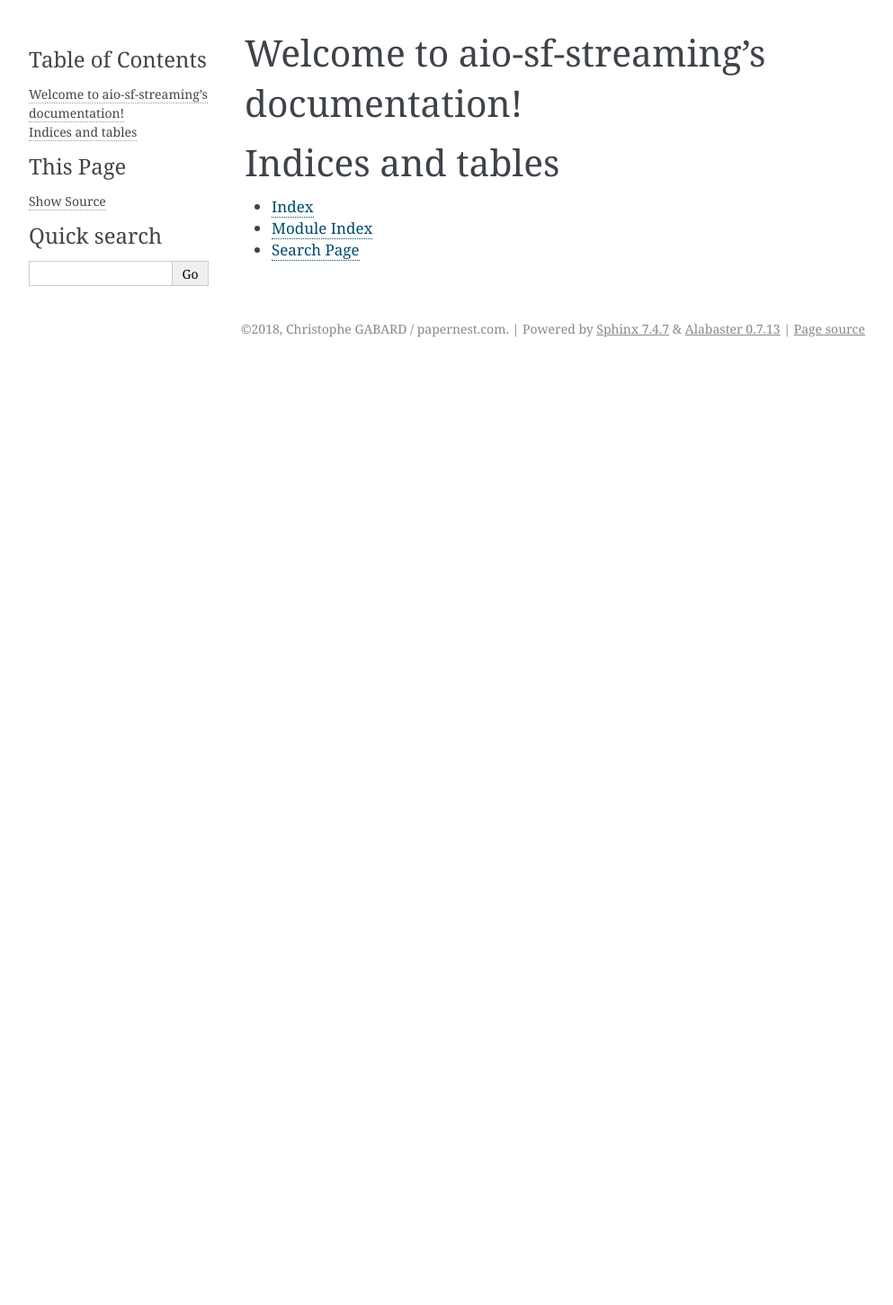
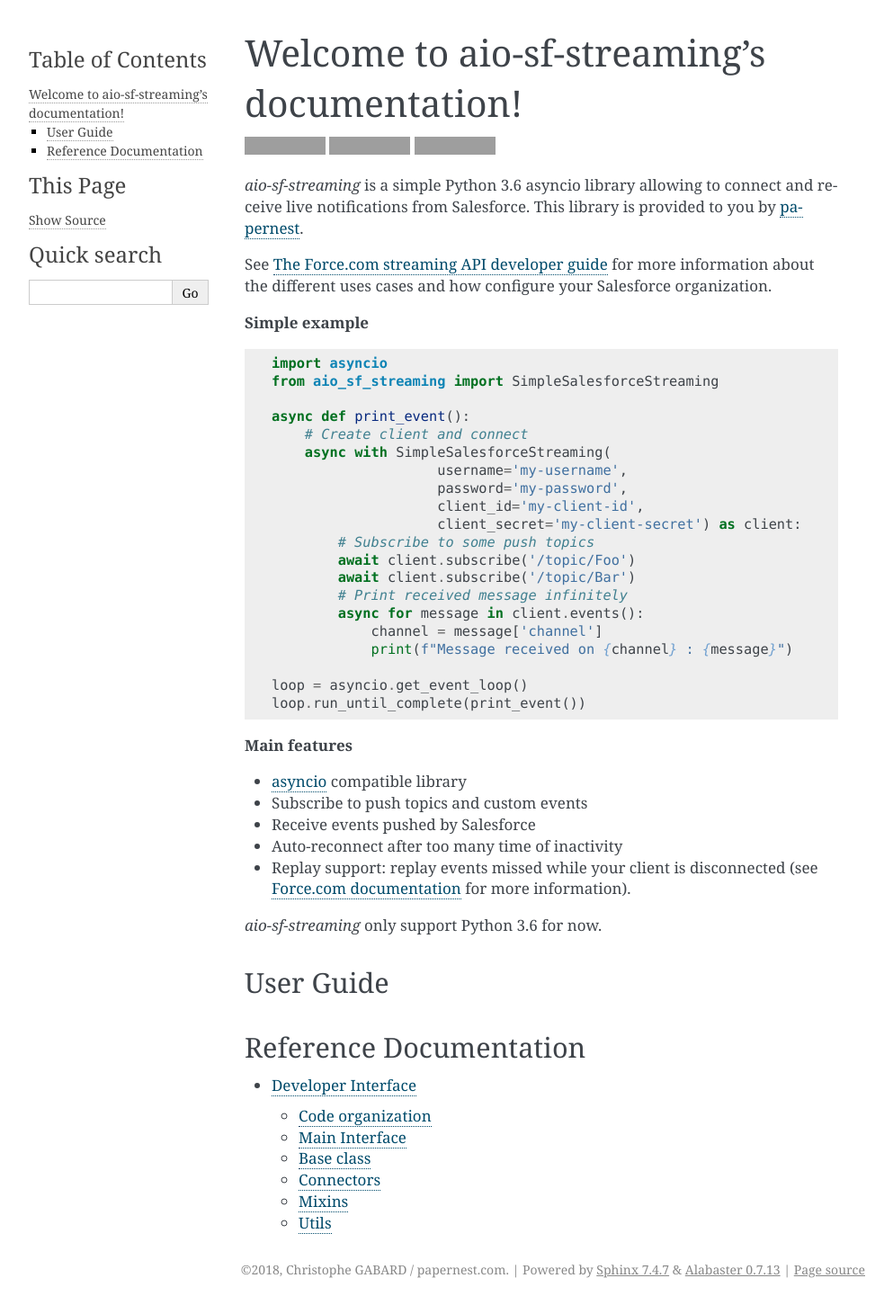
Before and after one commit to papernest/aio_sf_streaming, a Sphinx documentation site: the page built from docs/index.rst, in a window 1280 px wide. Shown: the whole page at 90% size, without its empty margins (148-1141 px from the left). Built offline with Sphinx 7.4.7, drawn with Linux system fonts in a browser that asks for light colours; the version number could not be read and is left out; before the commit the page ends 900 px from its top, so only the background shows below that; grey boxes are pictures that could not be loaded.

Commit message:
Complete doc

```diff
--- /dev/null
+++ b/docs/api.rst
@@ -0,0 +1,132 @@
+.. _api:
+
+Developer Interface
+===================
+
+.. py:module:: aio_sf_streaming
+
+.. py:currentmodule:: aio_sf_streaming
+
+This part of the documentation covers all the interfaces of *aio_sf_streaming*.
+
+Code organization
+-----------------
+
+The package is separated in 5 mains modules:
+
+- High-level classes and helpers are provided to have a quickly functional
+  client. See :ref:`main_interface` section.
+- The :ref:`base_class` section describe the low-level base class that
+  implement the main client logic.
+- To authenticate on Salesforce, you must use one connector that add
+  authentication capability to :py:class:`BaseSalesforceStreaming`. See
+  :ref:`connectors` section for a list of available connectors.
+- :ref:`mixins` extend :py:class:`BaseSalesforceStreaming` capabilities and
+  can be added easily as opt-in option by sub classing.
+- Finally, :ref:`utils` provide some internal utilities functions.
+
+
+.. _main_interface:
+
+Main Interface
+--------------
+
+.. autoclass:: SimpleSalesforceStreaming
+
+   :py:class:`SimpleSalesforceStreaming` inherit all members from their base
+   class. Only main one, for external use, are listed here.
+
+   .. autocomethod:: start
+   .. autocomethod:: subscribe
+   .. autocomethod:: messages
+      :async-for:
+   .. autocomethod:: events
+      :async-for:
+   .. autocomethod:: store_replay_id
+   .. autocomethod:: get_last_replay_id
+   .. autocomethod:: ask_stop
+   .. autocomethod:: unsubscribe
+   .. autocomethod:: stop
+
+.. _base_class:
+
+Base class
+----------
+
+.. autoclass:: BaseSalesforceStreaming
+
+   **High level api**
+
+   .. autocomethod:: start
+   .. autocomethod:: subscribe
+   .. autocomethod:: messages
+      :async-for:
+   .. autocomethod:: events
+      :async-for:
+   .. autocomethod:: ask_stop
+   .. autocomethod:: unsubscribe
+   .. autocomethod:: stop
+
+   **Connection logic**
+
+   .. autoattribute:: token_url
+   .. autocomethod:: fetch_token
+   .. autocomethod:: create_connected_session
+   .. autocomethod:: close_session
+
+   **Bayeux/CometD logic layer**
+
+   .. autoattribute:: end_point
+   .. autocomethod:: get_handshake_payload
+   .. autocomethod:: get_subscribe_payload
+   .. autocomethod:: get_unsubscribe_payload
+   .. autocomethod:: send
+   .. autocomethod:: handshake
+   .. autocomethod:: disconnect
+
+   **I/O layer helpers**
+
+   .. autocomethod:: get
+   .. autocomethod:: post
+   .. autocomethod:: request
+
+   **Other attributes**
+
+   .. autoattribute:: loop
+
+
+.. _connectors:
+
+Connectors
+----------
+
+.. autoclass:: PasswordSalesforceStreaming
+
+.. _mixins:
+
+Mixins
+------
+
+.. autoclass:: AllMixin
+
+.. autoclass:: TimeoutAdviceMixin
+
+.. autoclass:: ReplayType
+   :members:
+
+.. autoclass:: ReplayMixin
+   :members: store_replay_id, get_last_replay_id
+
+.. autoclass:: AutoVersionMixin
+
+.. autoclass:: AutoReconnectMixin
+
+.. autoclass:: ReSubscribeMixin
+
+
+.. _utils:
+
+Utils
+-----
+
+.. autofunction:: parse_sf_datetime
--- a/docs/conf.py
+++ b/docs/conf.py
@@ -12,10 +12,12 @@
 # add these directories to sys.path here. If the directory is relative to the
 # documentation root, use os.path.abspath to make it absolute, like shown here.
 #
-# import os
-# import sys
-# sys.path.insert(0, os.path.abspath('.'))
+import os
+import sys
+# Insert aio_sf_streaming in system path
+sys.path.insert(0, os.path.abspath('..'))
 
+import aio_sf_streaming
 
 # -- Project information -----------------------------------------------------
 
@@ -24,9 +26,9 @@
 author = 'Christophe GABARD / papernest.com'
 
 # The short X.Y version
-version = ''
+version = aio_sf_streaming.__version__
 # The full version, including alpha/beta/rc tags
-release = '0.1.0'
+release = aio_sf_streaming.__version__
 
 
 # -- General configuration ---------------------------------------------------
@@ -41,6 +43,8 @@
 extensions = [
     'sphinx.ext.autodoc',
     'sphinx.ext.viewcode',
+    'sphinxcontrib.asyncio',
+    'sphinx_autodoc_typehints',
 ]
 
 # Add any paths that contain templates here, relative to this directory.
@@ -157,4 +161,24 @@
 ]
 
 
+# If true, the current module name will be prepended to all description
+# unit titles (such as .. function::).
+add_module_names = True
+
+# If true, links to the reST sources are added to the pages.
+html_show_sourcelink = True
+
+# If true, "Created using Sphinx" is shown in the HTML footer. Default is True.
+html_show_sphinx = False
+
+# If true, "(C) Copyright ..." is shown in the HTML footer. Default is True.
+html_show_copyright = True
+
 # -- Extension configuration -------------------------------------------------
+from sphinx.ext.autodoc import (
+    ClassLevelDocumenter, InstanceAttributeDocumenter)
+
+def iad_add_directive_header(self, sig):
+    ClassLevelDocumenter.add_directive_header(self, sig)
+
+InstanceAttributeDocumenter.add_directive_header = iad_add_directive_header
--- a/docs/index.rst
+++ b/docs/index.rst
@@ -6,15 +6,77 @@
 Welcome to aio-sf-streaming's documentation!
 ============================================
 
+.. image:: https://badge.fury.io/py/aio-sf-streaming.svg
+    :target: https://badge.fury.io/py/aio-sf-streaming
+    :alt: Last release
+
+.. image:: https://travis-ci.org/papernest-public/aio_sf_streaming.svg?branch=master
+    :target: https://travis-ci.org/papernest-public/aio_sf_streaming
+    :alt: Build
+
+.. image:: https://img.shields.io/badge/License-MIT-yellow.svg
+    :target: https://opensource.org/licenses/MIT
+    :alt: MIT license
+
+*aio-sf-streaming* is a simple Python 3.6 asyncio library allowing to connect
+and receive live notifications from Salesforce. This library is provided to
+you by `papernest <http://www.papernest.com>`_.
+
+See `The Force.com streaming API developer guide <https://developer.salesforce.com/docs/atlas.en-us.api_streaming.meta/api_streaming/intro_stream.htm>`_
+for more information about the different uses cases and how configure your
+Salesforce organization.
+
+**Simple example**
+
+.. code-block:: python
+
+    import asyncio
+    from aio_sf_streaming import SimpleSalesforceStreaming
+
+    async def print_event():
+        # Create client and connect
+        async with SimpleSalesforceStreaming(
+                        username='my-username',
+                        password='my-password',
+                        client_id='my-client-id',
+                        client_secret='my-client-secret') as client:
+            # Subscribe to some push topics
+            await client.subscribe('/topic/Foo')
+            await client.subscribe('/topic/Bar')
+            # Print received message infinitely
+            async for message in client.events():
+                channel = message['channel']
+                print(f"Message received on {channel} : {message}")
+
+    loop = asyncio.get_event_loop()
+    loop.run_until_complete(print_event())
+
+
+**Main features**
+
+- `asyncio <https://docs.python.org/3/library/asyncio.html>`_ compatible library
+- Subscribe to push topics and custom events
+- Receive events pushed by Salesforce
+- Auto-reconnect after too many time of inactivity
+- Replay support: replay events missed while your client is disconnected (see
+  `Force.com documentation <https://developer.salesforce.com/docs/atlas.en-us.api_streaming.meta/api_streaming/using_streaming_api_stateless.htm>`_
+  for more information).
+
+*aio-sf-streaming* only support Python 3.6 for now.
+
+User Guide
+----------
+
 .. toctree::
    :maxdepth: 2
-   :caption: Contents:
+
+   user/intro
 
 
+Reference Documentation
+-----------------------
 
-Indices and tables
-==================
+.. toctree::
+   :maxdepth: 2
 
-* :ref:`genindex`
-* :ref:`modindex`
-* :ref:`search`
+   api
```
Also changed, not shown: aio_sf_streaming/__init__.py (+67 -12 lines), setup.py (+7 -2 lines), docs/user/intro.rst (added), 5 other files.
